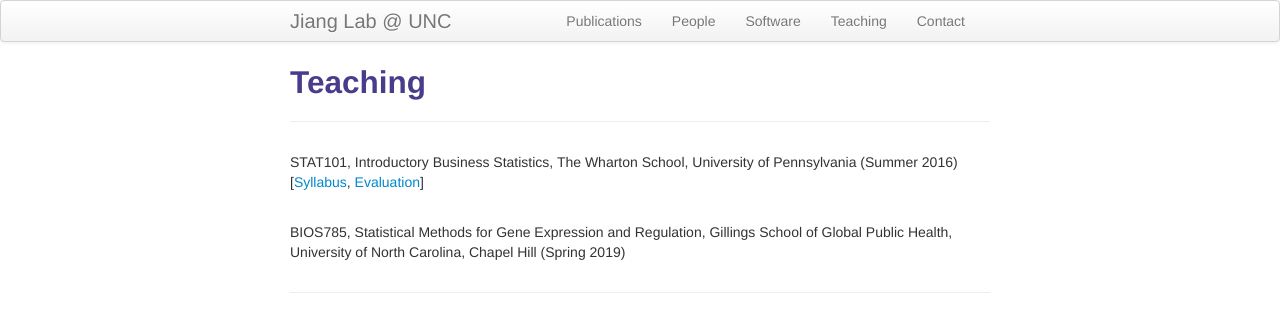
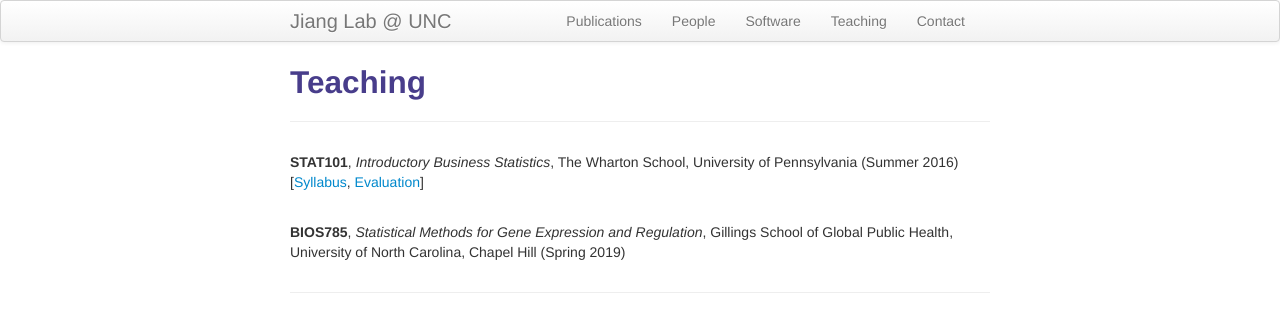
Before and after one commit to yuchaojiang/yuchaojiang.github.io, a Jekyll site: the page built from pages/teaching.md, in a window 1280 px wide. Shown: the top 332 px of the page. Built offline with Jekyll 4.4.1, drawn with Linux system fonts in a browser that asks for light colours.

```diff
--- a/pages/teaching.md
+++ b/pages/teaching.md
@@ -4,11 +4,11 @@ title: Teaching
 description: Courses taught by Yuchao Jiang.
 ---
 <div class="cv">
-  STAT101, Introductory Business Statistics, The Wharton School, University of Pennsylvania (Summer 2016) <br/>
+  <b>STAT101</b>, <i>Introductory Business Statistics</i>, The Wharton School, University of Pennsylvania (Summer 2016) <br/>
   [<a href="../assets/pdfs/Syllabus-STAT-101-2016-Summer.pdf" title="Syllabus STAT101">Syllabus</a>,
 	<a href="../assets/pdfs/STAT101_teaching_evaluation.pdf" title="Evaluation STAT101">Evaluation</a>]
 </div>
 <br/>
 <div class="cv">
-  BIOS785, Statistical Methods for Gene Expression and Regulation, Gillings School of Global Public Health, University of North Carolina, Chapel Hill (Spring 2019) <br/>
+  <b>BIOS785</b>, <i>Statistical Methods for Gene Expression and Regulation</i>, Gillings School of Global Public Health, University of North Carolina, Chapel Hill (Spring 2019) <br/>
 </div>
```
